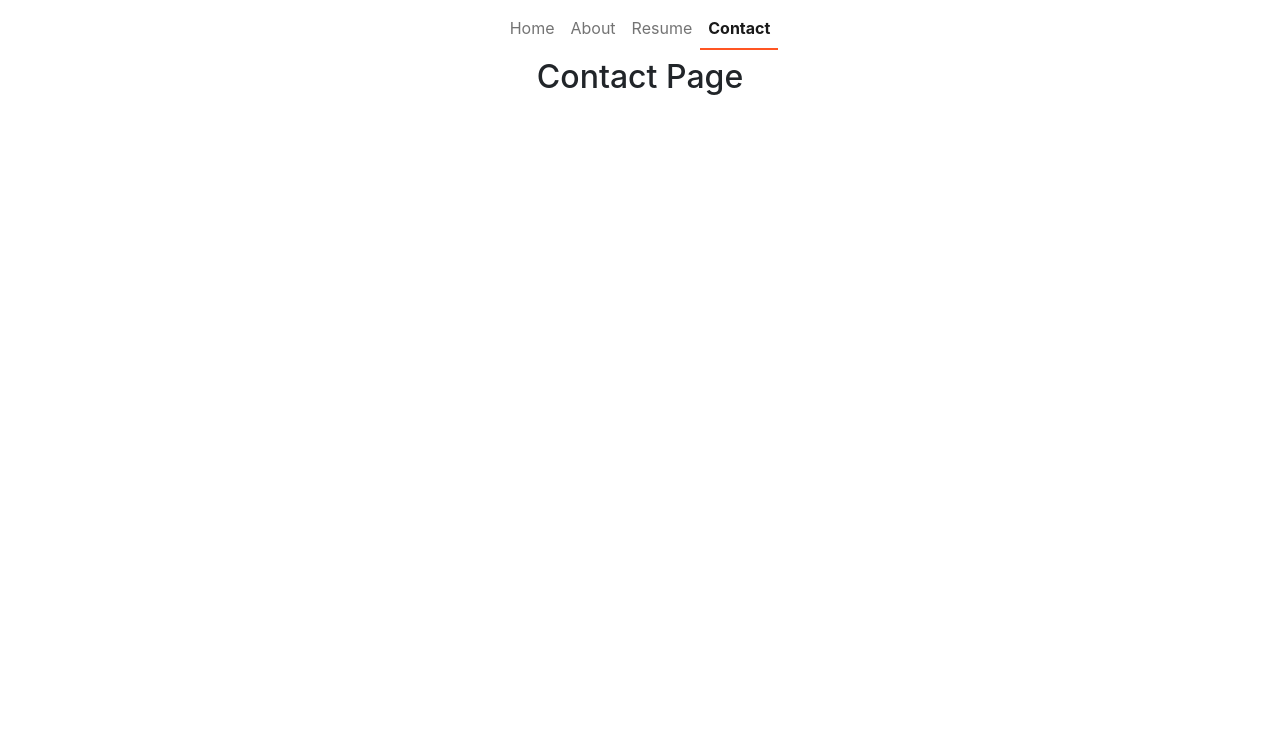
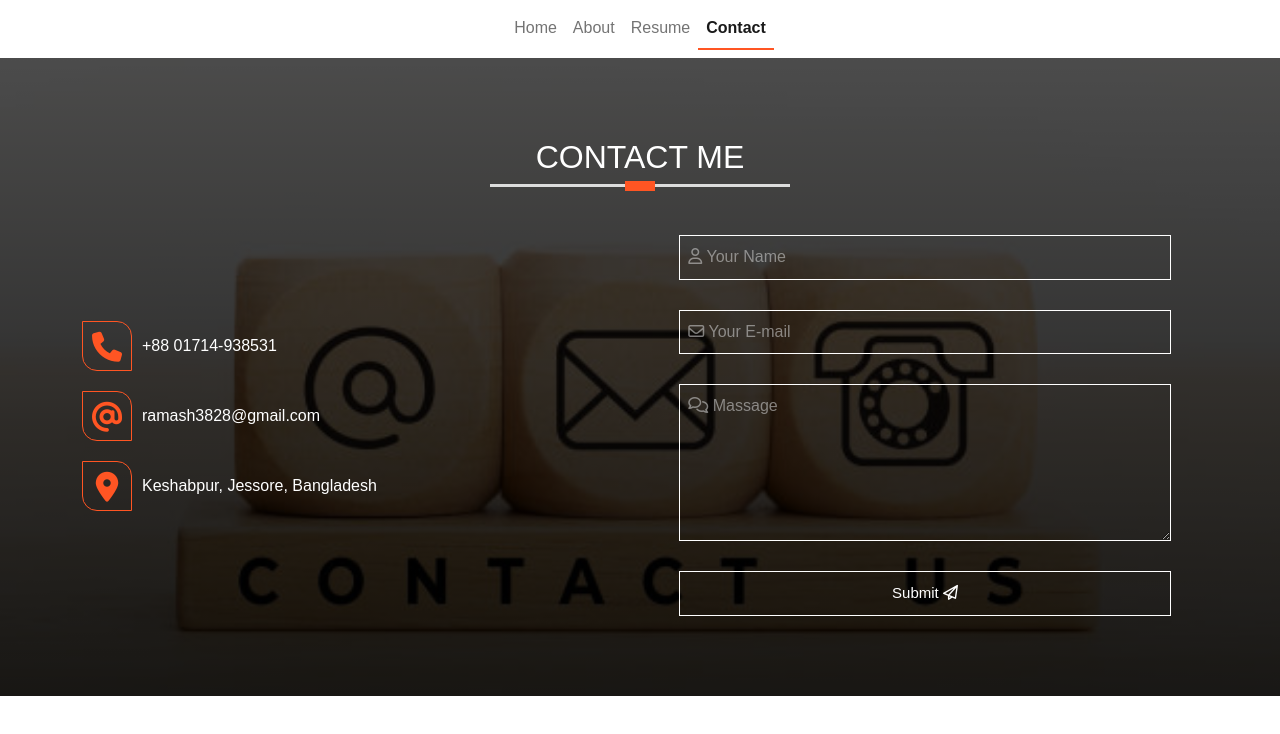
Before and after one commit to Ramash3828/portfolio, a React (Create React App) app: page /contact in a window 1280 px wide. Shown: the top 734 px of the page. Built offline with nearby package versions, Linux system fonts and the light colour scheme.

Commit message:
skill and conctact area done

```diff
--- a/src/Components/Contact/Contact.css
+++ b/src/Components/Contact/Contact.css
@@ -0,0 +1,132 @@
+.contact-area {
+    padding: 80px 0;
+}
+@import url("https://fonts.googleapis.com/css2?family=Poppins:wght@400;700&family=Romanesco&family=Yeseva+One&display=swap");
+* {
+    margin: 0;
+    padding: 0;
+    box-sizing: border-box;
+    font-family: "Poppins", sans-serif;
+    box-sizing: border-box;
+}
+
+.hero {
+    width: 100%;
+    background-size: cover;
+    background-position: center center;
+    display: flex;
+    justify-content: center;
+    align-items: center;
+    flex-direction: column;
+}
+
+.hero h2 {
+    color: #fff;
+    text-transform: uppercase;
+    margin-bottom: 30px;
+    letter-spacing: 5px;
+}
+
+form {
+    width: 90%;
+    max-width: 600px;
+}
+
+.group {
+    display: flex;
+    justify-content: space-between;
+}
+
+.group .input-group {
+    width: 48%;
+}
+
+.input-group {
+    margin-bottom: 30px;
+    position: relative;
+}
+
+input,
+textarea {
+    width: 100%;
+    max-width: 600px;
+    padding: 10px;
+    outline: none;
+    background-color: transparent;
+    border: 1px solid #fff;
+    font-size: 15px;
+    color: #000;
+}
+
+label {
+    position: absolute;
+    color: rgba(204, 204, 204, 0.589);
+    padding: 10px;
+    cursor: text;
+    top: 0;
+    left: 0;
+    pointer-events: none;
+    transition: 0.2s;
+    -webkit-transition: 0.2s;
+    -moz-transition: 0.2s;
+    -ms-transition: 0.2s;
+    -o-transition: 0.2s;
+}
+
+button {
+    padding: 10px 0;
+    outline: none;
+    border: 1px solid #fff;
+    background-color: transparent;
+    cursor: pointer;
+    width: 100%;
+    color: #fff;
+    font-size: 15px;
+    transition: 0.35s;
+    -webkit-transition: 0.35s;
+    -moz-transition: 0.35s;
+    -ms-transition: 0.35s;
+    -o-transition: 0.35s;
+}
+
+input:focus ~ label,
+input:valid ~ label,
+textarea:focus ~ label,
+textarea:valid ~ label {
+    font-size: 13px;
+    top: -30px;
+    color: #fff;
+}
+input:focus,
+textarea:focus {
+    background-color: #fff;
+}
+.form-btn:hover {
+    color: #ff5523;
+    border: 1px solid #ff5523;
+    border-radius: 50px;
+    -webkit-border-radius: 50px;
+    -moz-border-radius: 50px;
+    -ms-border-radius: 50px;
+    -o-border-radius: 50px;
+}
+.contact-details i {
+    color: #ff5523;
+    font-size: 30px;
+    margin-right: 10px;
+    width: 50px;
+    height: 50px;
+    line-height: 50px;
+    text-align: center;
+    border: 1px solid #ff5523;
+    border-radius: 0 15px 0 15px;
+    -webkit-border-radius: 0 15px 0 15px;
+    -moz-border-radius: 0 15px 0 15px;
+    -ms-border-radius: 0 15px 0 15px;
+    -o-border-radius: 0 15px 0 15px;
+}
+.contact-icon {
+    display: flex;
+    align-items: center;
+    margin-bottom: 20px;
+}
--- a/src/Components/Contact/Contact.js
+++ b/src/Components/Contact/Contact.js
@@ -1,10 +1,78 @@
 import React from "react";
 import "./Contact.css";
+import contactImg from "../../images/contact.jpg";
 
 const Contact = () => {
     return (
-        <div>
-            <h2>Contact Page</h2>
+        <div
+            className="contact-area"
+            style={{
+                backgroundImage: `linear-gradient(rgba(0, 0, 0, 0.7), rgba(0, 0, 0, 0.9)), url(${contactImg})`,
+                backgroundRepeat: `no-repeat`,
+                backgroundSize: `cover`,
+            }}
+        >
+            <div className="container">
+                <h2 className="text-uppercase text-bold text-white">
+                    Contact Me
+                </h2>
+                <div className="line mb-5"></div>
+                <div className="row">
+                    <div className="col-md-6 d-flex align-items-center ">
+                        <div className="contact-details text-start text-white">
+                            <div className="contact-icon">
+                                <i class="fa-solid fa-phone"></i>
+                                <span>+88 01714-938531</span>
+                            </div>
+                            <div className="contact-icon">
+                                <i class="fa-solid fa-at"></i>
+                                <span>ramash3828@gmail.com</span>
+                            </div>
+                            <div className="contact-icon">
+                                <i class="fa-solid fa-location-dot"></i>
+                                <span>Keshabpur, Jessore, Bangladesh</span>
+                            </div>
+                        </div>
+                    </div>
+                    <div className="col-md-6">
+                        <div className="form-area hero">
+                            <form>
+                                <div className="input-group">
+                                    <input type="text" required />
+                                    <label for="">
+                                        <i className="far fa-user"></i> Your
+                                        Name
+                                    </label>
+                                </div>
+
+                                <div className="input-group">
+                                    <input type="mail" required />
+                                    <label for="">
+                                        <i className="far fa-envelope"></i> Your
+                                        E-mail
+                                    </label>
+                                </div>
+
+                                <div className="input-group">
+                                    <textarea
+                                        id="massage"
+                                        rows="6"
+                                        required
+                                    ></textarea>
+                                    <label for="">
+                                        <i className="far fa-comments"></i>{" "}
+                                        Massage
+                                    </label>
+                                </div>
+                                <button className="form-btn" type="submit">
+                                    Submit{" "}
+                                    <i className="far fa-paper-plane"></i>
+                                </button>
+                            </form>
+                        </div>
+                    </div>
+                </div>
+            </div>
         </div>
     );
 };
--- a/src/Components/Home/Home.css
+++ b/src/Components/Home/Home.css
@@ -72,6 +72,9 @@ a.btn-text {
 }
 
 /* Projects area */
+.project-area {
+    padding: 80px 0;
+}
 .line {
     position: relative;
     width: 300px;
@@ -142,7 +145,27 @@ a.btn-text {
     background-color: transparent;
 }
 /* SKILL */
+.skill-area {
+    padding: 80px 0;
+    box-shadow: 0px 2px 20px #0000001e;
+}
+.skill {
+    box-shadow: 5px 5px 20px #00000054;
+    padding: 30px 20px;
+    border-radius: 50px 0 50px 0;
+    -webkit-border-radius: 50px 0 50px 0;
+    -moz-border-radius: 50px 0 50px 0;
+    -ms-border-radius: 50px 0 50px 0;
+    -o-border-radius: 50px 0 50px 0;
+}
 .skill li {
     font-size: 16px;
     margin: 10px 0;
 }
+.skill-image {
+    width: 80%;
+}
+.skill-image img {
+    width: 100%;
+    object-fit: cover;
+}
--- a/src/Components/Home/Home.js
+++ b/src/Components/Home/Home.js
@@ -6,6 +6,7 @@ import heroBg from "../../images/hero-bg.jpg";
 import myImage from "../../images/ramash.png";
 import Projects from "./Projects";
 import Skills from "./Skills";
+import Contact from "../Contact/Contact";
 
 const Home = () => {
     return (
@@ -96,6 +97,7 @@ const Home = () => {
             </div>
             <Skills />
             <Projects />
+            <Contact />
         </main>
     );
 };
--- a/src/Components/Home/Projects.js
+++ b/src/Components/Home/Projects.js
@@ -5,7 +5,7 @@ import eliteImg from "../../images/Elite-Physiotherapy-Center.png";
 
 const Projects = () => {
     return (
-        <div className="py-5">
+        <div className="project-area">
             <div className="container">
                 <h2 className="text-uppercase text-bold">Projects</h2>
                 <div className="line mb-5"></div>
@@ -35,7 +35,7 @@ const Projects = () => {
                                         }
                                         className="view-btn"
                                     >
-                                        view
+                                        preview
                                     </button>
                                 </div>
                             </div>
@@ -65,7 +65,7 @@ const Projects = () => {
                                         }
                                         className="view-btn"
                                     >
-                                        view
+                                        preview
                                     </button>
                                 </div>
                             </div>
@@ -96,7 +96,7 @@ const Projects = () => {
                                         }
                                         className="view-btn"
                                     >
-                                        view
+                                        preview
                                     </button>
                                 </div>
                             </div>
--- a/src/Components/Home/Skills.js
+++ b/src/Components/Home/Skills.js
@@ -1,15 +1,20 @@
 import React from "react";
+import skillImg from "../../images/skill-img.jpg";
 
 const Skills = () => {
     return (
-        <div className="skill-area">
+        <div className="skill-area ">
             <div className="container">
                 <h2 className="text-uppercase text-bold">Skills</h2>
                 <div className="line mb-5"></div>
                 <div className="row">
-                    <div className="col-md-6"></div>
                     <div className="col-md-6">
-                        <div className="skill text-start">
+                        <div className="skill-image">
+                            <img src={skillImg} alt="skill" />
+                        </div>
+                    </div>
+                    <div className="col-md-6 d-flex align-items-center">
+                        <div className="skill text-start ">
                             <ul>
                                 <li>
                                     <strong>Expert in -</strong> HTML5, CSS3,
```
Also changed, not shown: src/images/contact.jpg (added), src/images/skill-img.jpg (added).
